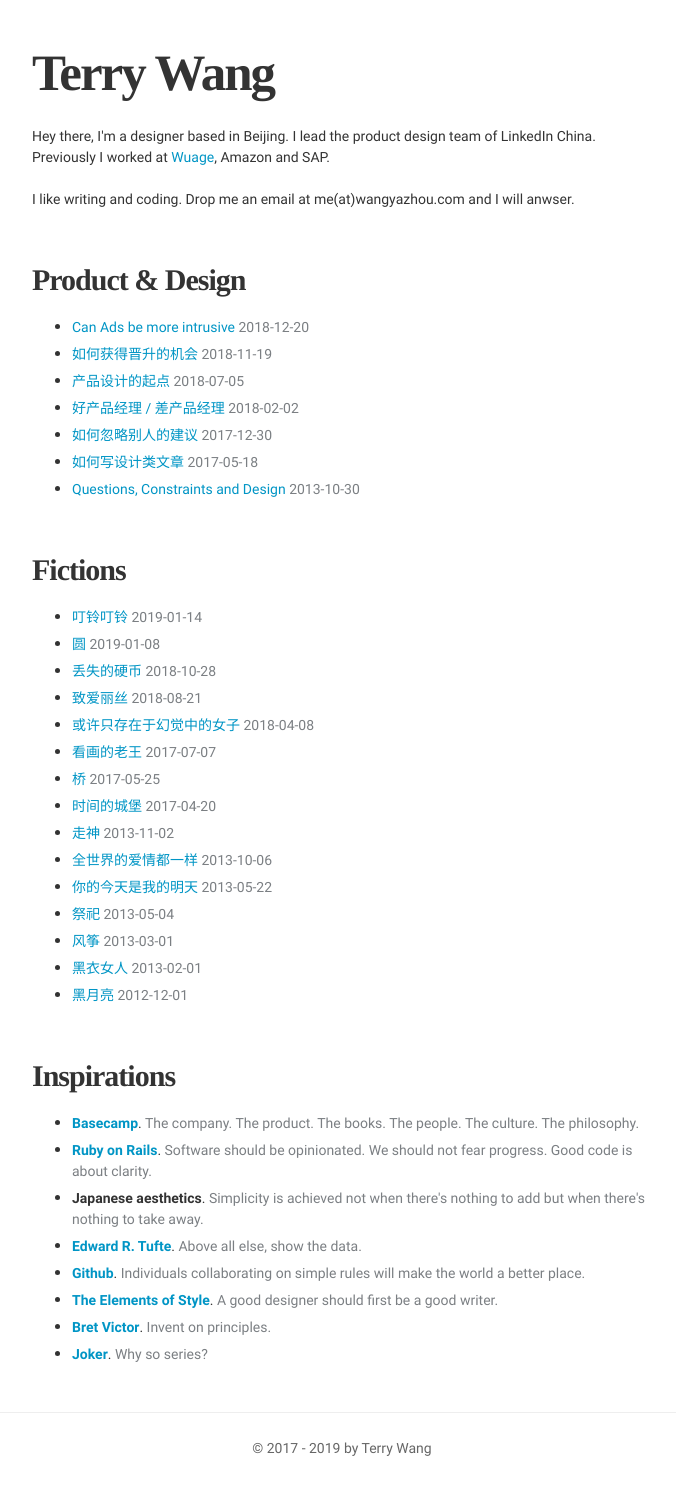
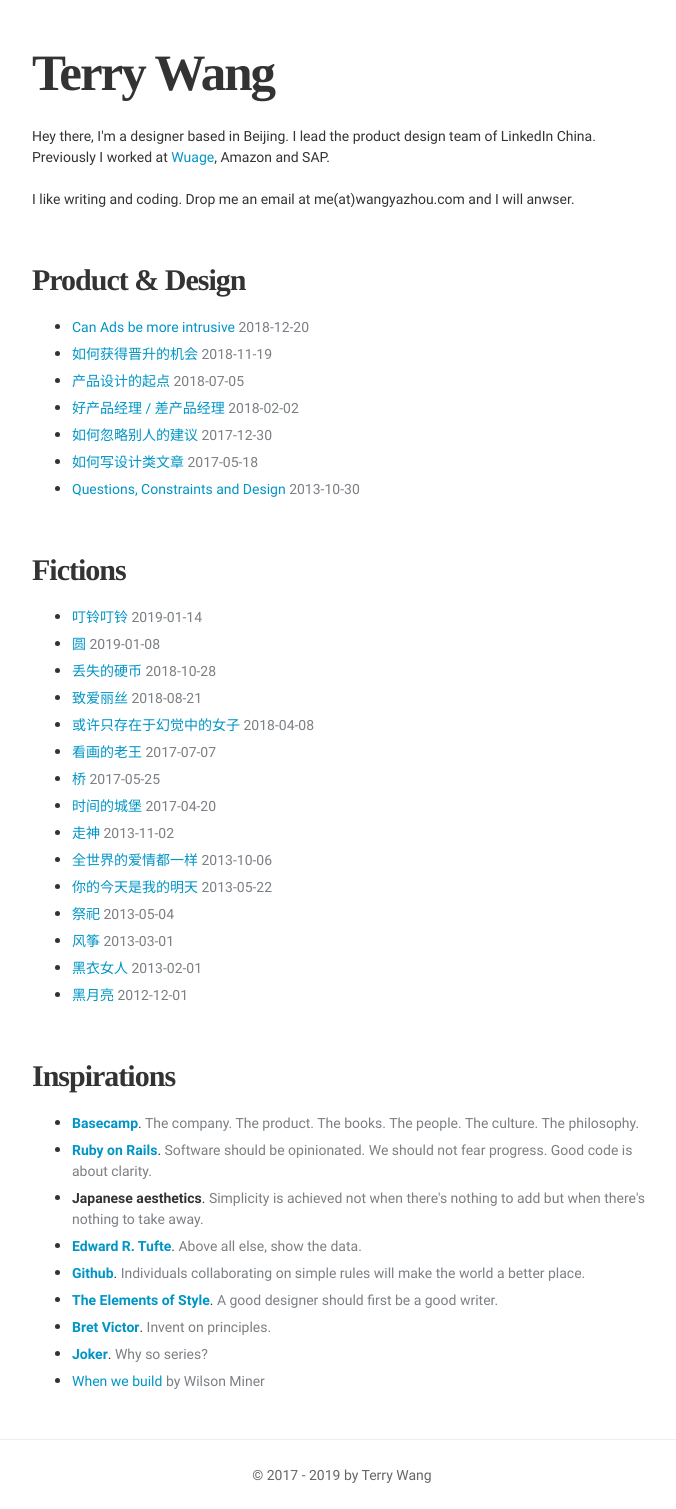
Before and after one commit to lvterry/lvterry.github.io, a Jekyll site: the page built from index.html, in a window 1280 px wide. Shown: the whole page, without its empty margins (298-974 px from the left). Built offline with Jekyll 4.4.1, drawn with Linux system fonts in a browser that asks for light colours; some web fonts are replaced; before the commit the page ends 1482 px from its top, so only the background shows below that.

Commit message:
add a talk

```diff
--- a/index.html
+++ b/index.html
@@ -43,6 +43,7 @@
         <li><a href="https://www.amazon.com/Elements-Style-Fourth-William-Strunk/dp/020530902X/"><b>The Elements of Style</b></a>. <span class="weak">A good designer should first be a good writer.</span></li>
         <li><a href="http://worrydream.com/"><b>Bret Victor</b></a>. <span class="weak">Invent on principles.</span></li>
         <li><a href="https://en.wikipedia.org/wiki/Joker_(character)"><b>Joker</b></a>. <span class="weak">Why so series?</span></li>
+	      <li><a href="https://vimeo.com/34017777">When we build</a> <span class="weak">by Wilson Miner</span></li>
       </ul>
 
   		</div>
```
